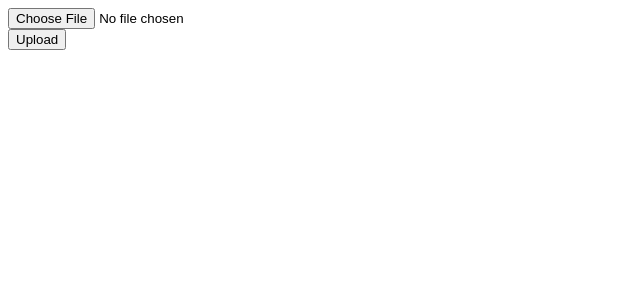
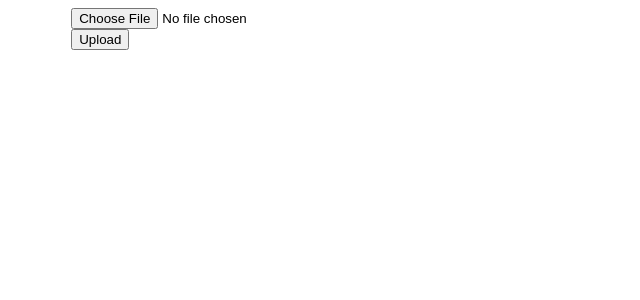
Before and after one commit to kinzelj/budget-manager, a React (Create React App) app in the folder client/: page / in a window 1280 px wide. Shown: the top 300 px of the page, without its empty margins (0-640 px from the left). Built offline with nearby package versions, Linux system fonts and the light colour scheme.

Commit message:
updated format

```diff
--- a/client/src/components/App.js
+++ b/client/src/components/App.js
@@ -180,15 +180,17 @@ class App extends Component {
 
     if (renderData) {
       return (
-        <div className="App">
-          <Slider handleUpdate={this.handleDateUpdate} dateRange={dateRange} />
-          <DataTable data={tableData} headers={tableHeaders} />
+        <div className="app" style={{width: '90%', margin: 'auto'}}>
+        	<div className='table-slider' style={{maxWidth: '930px', margin: 'auto'}}>
+            <Slider handleUpdate={this.handleDateUpdate} dateRange={dateRange} />
+            <DataTable data={tableData} headers={tableHeaders} />
+        	</div>
         </div>
       );
     }
     else {
       return (
-        <div className="App">
+        <div className="App" style={{width: '90%', margin: 'auto'}}>
           <FileUpload submitFile={this.handleSubmitData} />
         </div>
       );
--- a/client/src/components/DataTable.js
+++ b/client/src/components/DataTable.js
@@ -143,7 +143,7 @@ const VirtualizedTable = withStyles(styles)(MuiVirtualizedTable);
 
 export default function DataTable(props) {
     return (
-      <Paper style={{ height: 400, width: '100%', minWidth: '600px' }}>
+      <Paper style={{ height: 400, width: '100%', minWidth: '650px' }}>
         <VirtualizedTable
           rowCount={props.data.length}
           rowGetter={({ index }) => props.data[index]}
```
Also changed, not shown: client/src/components/Slider.js (indentation only).
